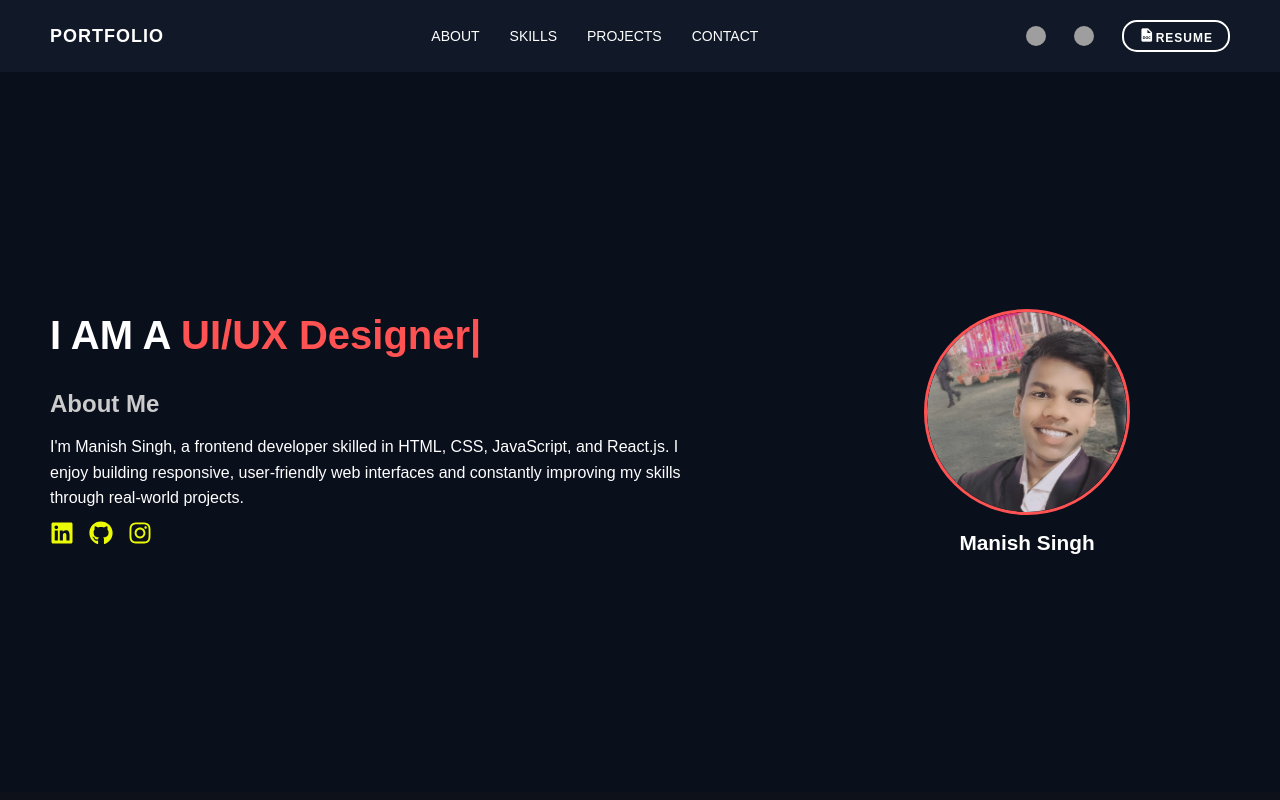
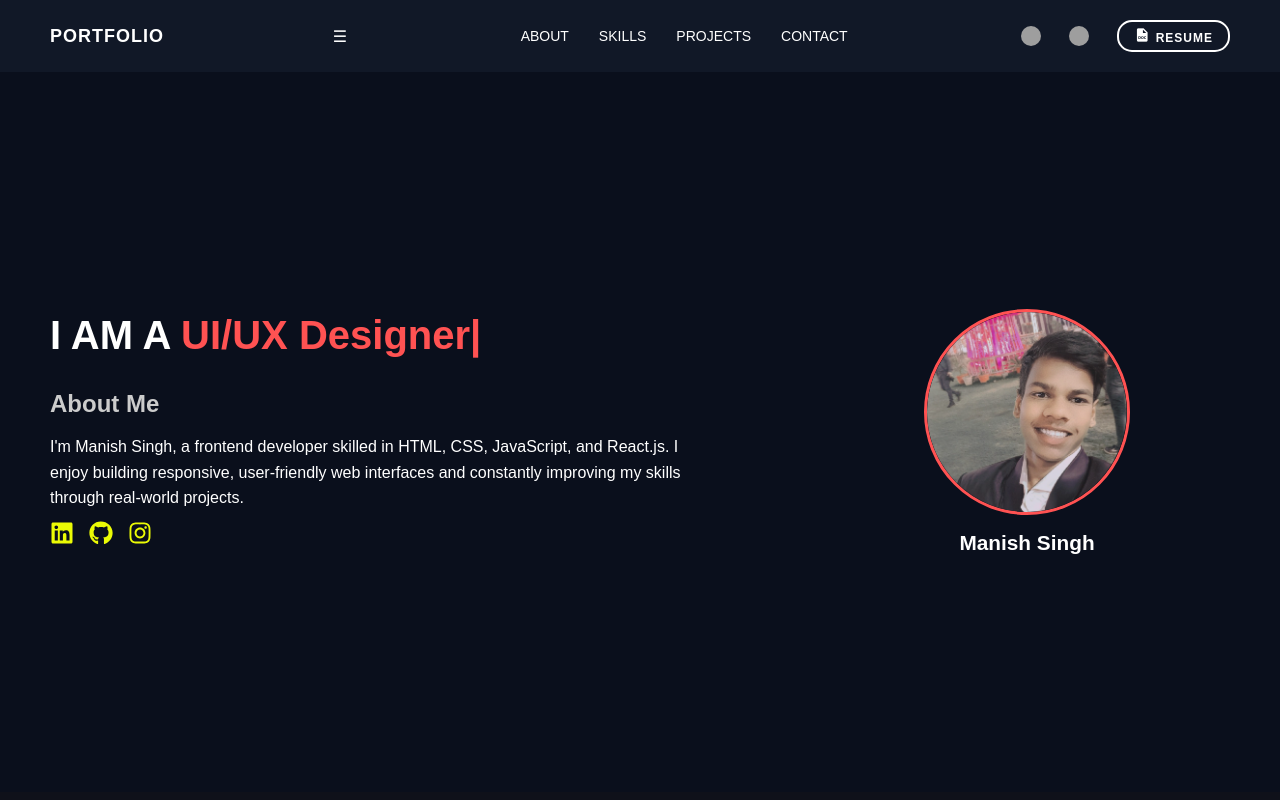
Before and after one commit to officialmanish03/MyPortfolio, a React (Create React App) app: page / in a window 1280 px wide. Shown: the top 800 px of the page. Built offline with nearby package versions, Linux system fonts and the light colour scheme; grey boxes are pictures that could not be loaded.

Commit message:
Update Navbar.jsx

```diff
--- a/src/components/Navbar.jsx
+++ b/src/components/Navbar.jsx
@@ -1,30 +1,42 @@
-import React from 'react';
+import React, { useState } from 'react';
 import './navbar.css';
 
+const Navbar = () => {
+  const [menuOpen, setMenuOpen] = useState(false);
 
+  const toggleMenu = () => {
+    setMenuOpen(!menuOpen);
+  };
 
-const Navbar = () => {
   return (
     <nav className="navbar">
       <div className="navbar-left">
         <h1 className="logo">PORTFOLIO</h1>
       </div>
-      <div className="navbar-center">
+
+      {/* Hamburger for mobile */}
+      <div className="hamburger" onClick={toggleMenu}>
+        ☰
+      </div>
+
+      {/* Center Nav Links */}
+      <div className={`navbar-center ${menuOpen ? "open" : ""}`}>
         <a href="#about">ABOUT</a>
         <a href="#skills">SKILLS</a>
         <a href="#projects">PROJECTS</a>
         <a href="#contact">CONTACT</a>
       </div>
+
+      {/* Social icons + Resume */}
       <div className="navbar-right">
-        <a href="https://github.com/officialmanish03" target="_blank" rel="noopener noreferrer">
+        <a href="https://github.com/yourusername" target="_blank" rel="noopener noreferrer">
           <div className="icon github-icon" />
         </a>
-        <a href="https://www.linkedin.com/in/manish-singh-916a9b276/" target="_blank" rel="noopener noreferrer">
+        <a href="https://linkedin.com/in/yourusername" target="_blank" rel="noopener noreferrer">
           <div className="icon linkedin-icon" />
         </a>
-        <a href="/resume.pdf" download="resume.pdf" className="resume-button" target="_blank" rel="noopener noreferrer">
-        <i class='bx bxs-file-doc'></i>
-          RESUME
+        <a href="/resume.pdf" className="resume-button" target="_blank" rel="noopener noreferrer">
+          <i className='bx bxs-file-doc'></i> RESUME
         </a>
       </div>
     </nav>
```
